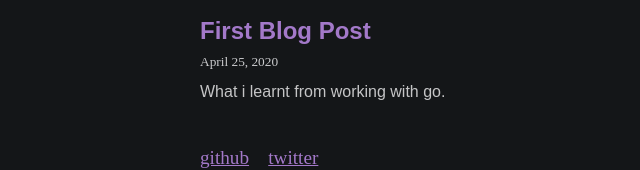
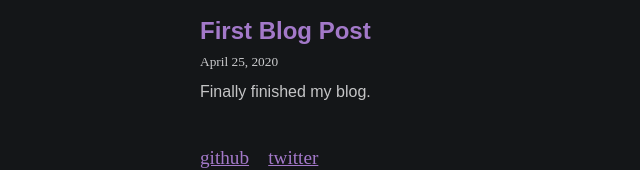
Before and after one commit to 97Afolabi/bookof.codes, a Next.js app: page / in a window 1280 px wide. Shown: the part 200-370 px from the top of the page, without its empty margins (104-744 px from the left). Built offline with nearby package versions, Linux system fonts and the light colour scheme.

Commit message:
remove static excerpt

```diff
--- a/src/pages/index.js
+++ b/src/pages/index.js
@@ -15,7 +15,7 @@ export default function Home({ allPosts }) {
               </Link>
 
               <small>{post.date}</small>
-              <p>What i learnt from working with go.</p>
+              <p>{post.excerpt}.</p>
             </header>
           </article>
         );
```
